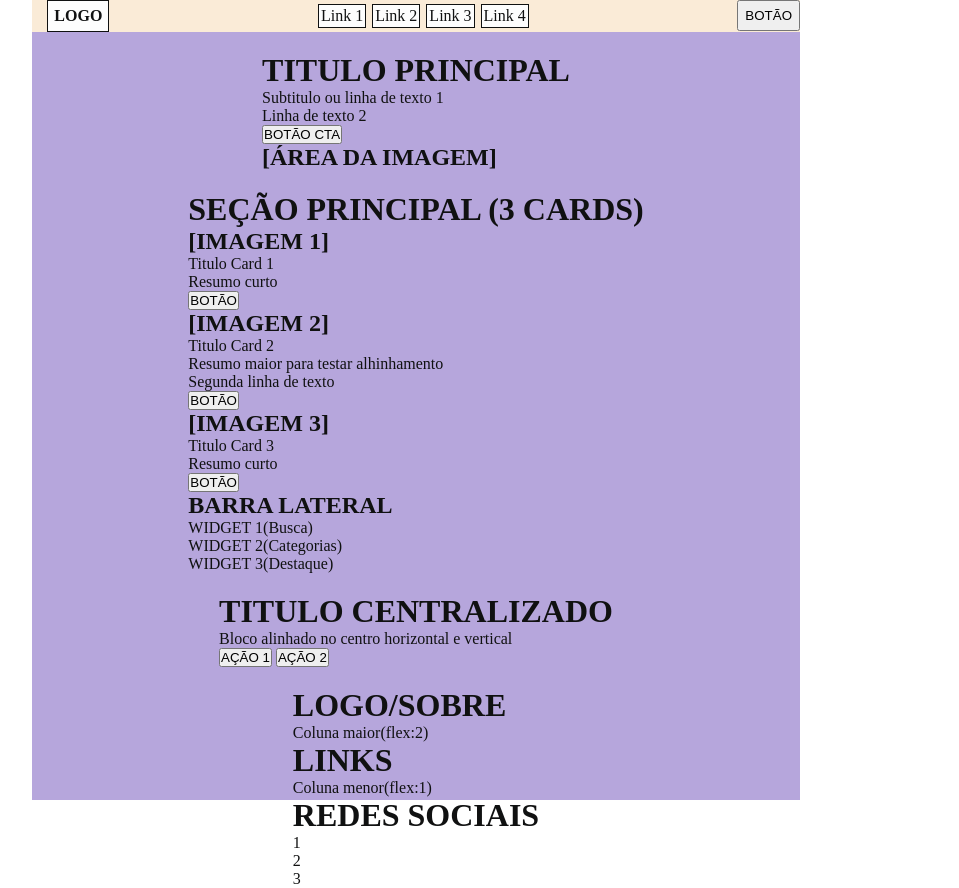
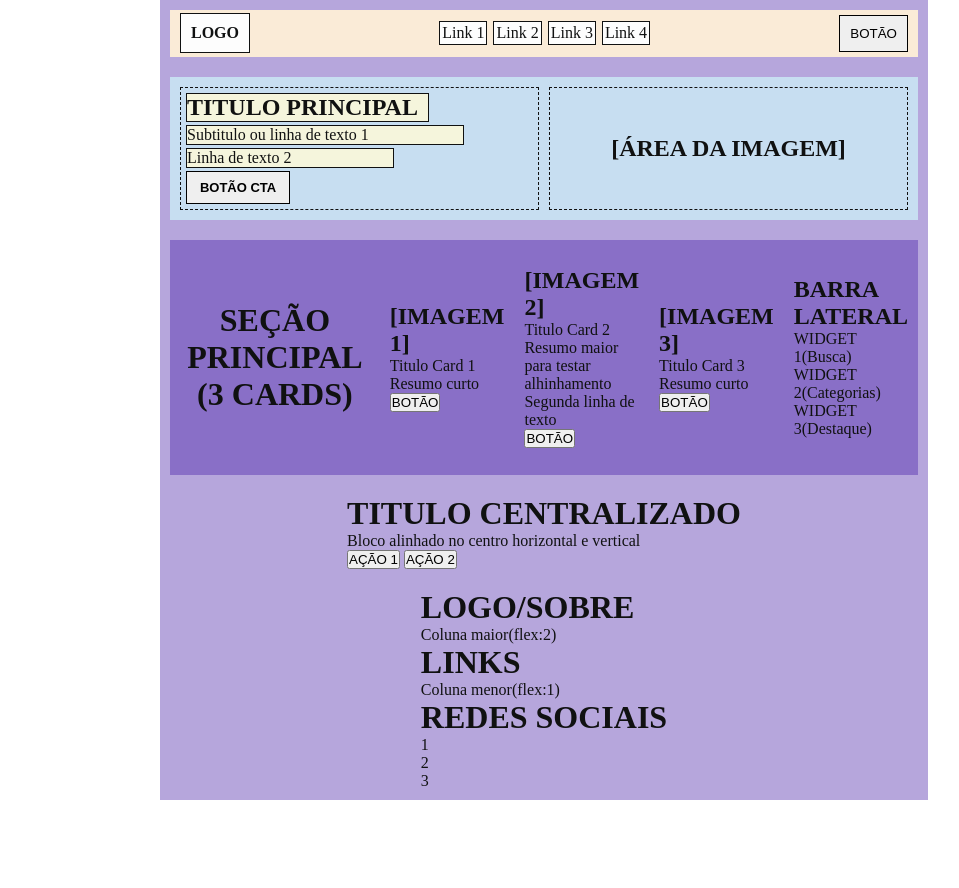
Before and after one commit to 0001205390-png/atividade-fixacao, a plain HTML site: page index.html in a window 1280 px wide. Shown: the whole page, without its empty margins (224-1183 px from the left). After the commit the page ends 800 px from the top, so only its background shows below. Drawn offline with Linux system fonts and the light colour scheme.

Commit message:
finalização atv-fixação

```diff
--- a/index.html
+++ b/index.html
@@ -19,12 +19,13 @@
                 <span class="link">Link 3</span>
                 <span class="link">Link 4</span>
             </div>
-            <div><button class="b1">BOTÃO</button></div>
+            <button class="b1">BOTÃO</button>
         </header>
 
         <div class="hero-section">
+            <div class="conteiner-section">
                 <div class="titulo-principal">
-                <h1>TITULO PRINCIPAL</h1>
+                    <h2>TITULO PRINCIPAL</h2>
                 </div>
                 <div class="subtitulo">
                     <p>Subtitulo ou linha de texto 1</p>
@@ -32,7 +33,6 @@
                 <div class="linha">
                     <p>Linha de texto 2</p>
                 </div>
-            <div>
                 <button class="b2">BOTÃO CTA</button>
             </div>
             <div class="area-imagem">
--- a/style.css
+++ b/style.css
@@ -5,6 +5,10 @@
 }
 html,body{
     height: 100%;
+}
+body{
+    display: flex;
+    justify-content: center;
 }
 .conteiner-principal{
     display: flex;
@@ -16,22 +20,27 @@ html,body{
     height: 100%;
     width: 60%;
     margin-left: 20%;
+    padding: 10px;
 }
 .header{
+    display: flex;
     background-color: antiquewhite;
-    display: flex;
     width: 100%;
     height: 6%;
     justify-content: space-between;
+    align-items:center ;
+    padding: 10px;
 }
 .logo-conteiner{
+    display: flex;
+    justify-content: center;
     border: 1px solid;
     background-color: rgb(253, 253, 253);
-    margin-left: 2%;
-    padding: 6px;
+    padding: 10px;
 }
 .logo{
     font-size: medium;
+    text-align: center;
 }
 .conteiner-links{
     display: flex;
@@ -46,6 +55,74 @@ html,body{
     padding: 2px;
 }
 .b1{
+    padding: 10px;
+    text-align: center;
+    border: 1px solid;
+
+}
+.hero-section{
+    display: flex;
+    padding: 10px;
+    gap:10px;
     width: 100%;
-    padding: 6px;
+    background-color: rgb(199, 222, 241);
+
 }
+.conteiner-section{
+    display: flex;
+    width: 50%;
+    height: 100%;
+    flex-direction: column;
+    border: 1px dashed;
+    gap: 3px;
+    padding: 5px;
+}
+.titulo-principal{
+    border: 1px solid;
+    width: 70%;
+    background-color: beige;
+}
+.subtitulo{
+    border: 1px solid;
+    width: 80%;
+    background-color: beige;
+}
+.linha{
+    border: 1px solid;
+    width: 60%;
+    background-color: beige;
+}
+.b2{
+    font-size: small;
+    font-weight: bold;
+    border: 1px solid;
+    height: 100%;
+    width: 30%;
+    text-align: center;
+    padding: 8px;
+}
+.area-imagem{
+    display: flex;
+    justify-content: center;
+    align-items: center;
+    border: 1px dashed;
+    width: 50%;
+    text-align: center;
+}
+.main{
+    display: flex;
+    align-items: center;
+    text-align: start;
+    color: rgb(16, 17, 17);
+    background-color: rgba(66, 24, 165, 0.384);
+    gap: 20px;
+    height: 100%;
+    width: 100%;
+    padding: 10px;
+}
+.secao-principal{
+    flex-direction: column;
+    display: flex;
+    justify-content: center;
+    text-align: center;
+}
```
Lines whose indentation alone changed are shown as unchanged.
